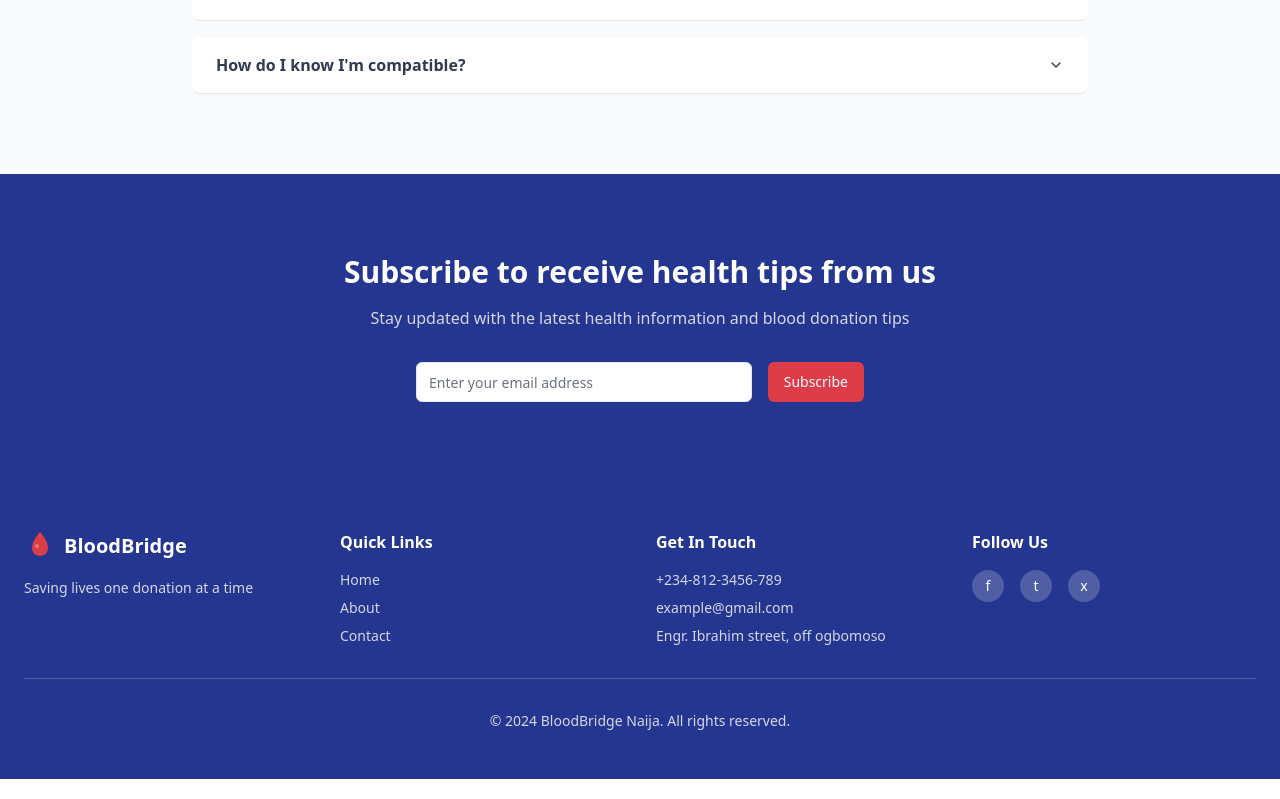
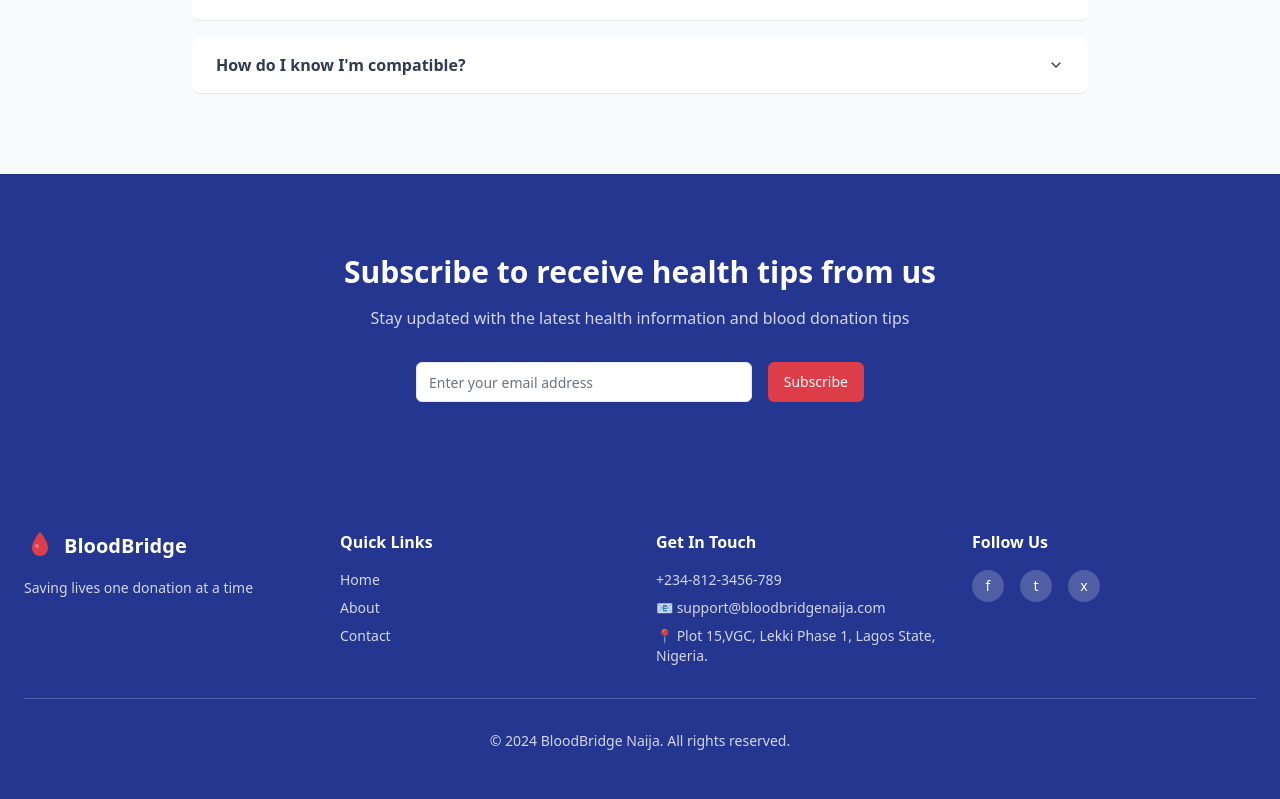
Before and after one commit to Bigdee001-dev/blood-bridge, a React (Vite) app: page / in a window 1280 px wide. Shown: the part 4129-4928 px from the top of the page. Built offline with nearby package versions, Linux system fonts and the light colour scheme.

Commit message:
Update contact information
Update the email and address in the "Get In Touch" section of the landing page.

```diff
--- a/src/pages/Landing.tsx
+++ b/src/pages/Landing.tsx
@@ -1,4 +1,3 @@
-
 import { Button } from "@/components/ui/button";
 import { Card, CardContent } from "@/components/ui/card";
 import { Input } from "@/components/ui/input";
@@ -484,8 +483,8 @@ const Landing = () => {
               <h3 className="font-semibold mb-4">Get In Touch</h3>
               <div className="space-y-2 text-sm text-white/80">
                 <p>+234-812-3456-789</p>
-                <p>example@gmail.com</p>
-                <p>Engr. Ibrahim street, off ogbomoso</p>
+                <p>📧 support@bloodbridgenaija.com</p>
+                <p>📍 Plot 15,VGC, Lekki Phase 1, Lagos State, Nigeria.</p>
               </div>
             </div>
 
```
